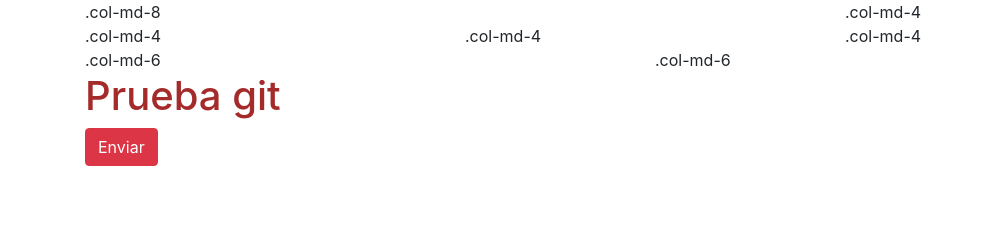
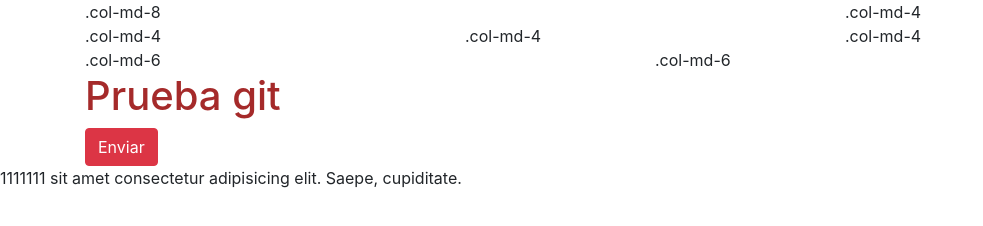
Before and after one commit to Megamaster-lag/gitHub02, a plain HTML site: page index.html in a window 1280 px wide. Shown: the whole page, without its empty margins (0-983 px from the left). Drawn offline with nearby package versions, Linux system fonts and the light colour scheme.

```diff
--- a/index.html
+++ b/index.html
@@ -27,6 +27,8 @@
           <div class="btn btn-danger">Enviar</div>
 
     </div>
+    <p>1111111 sit amet consectetur adipisicing elit. Saepe, cupiditate.</p>
+
 
 </body>
 </html>
```
